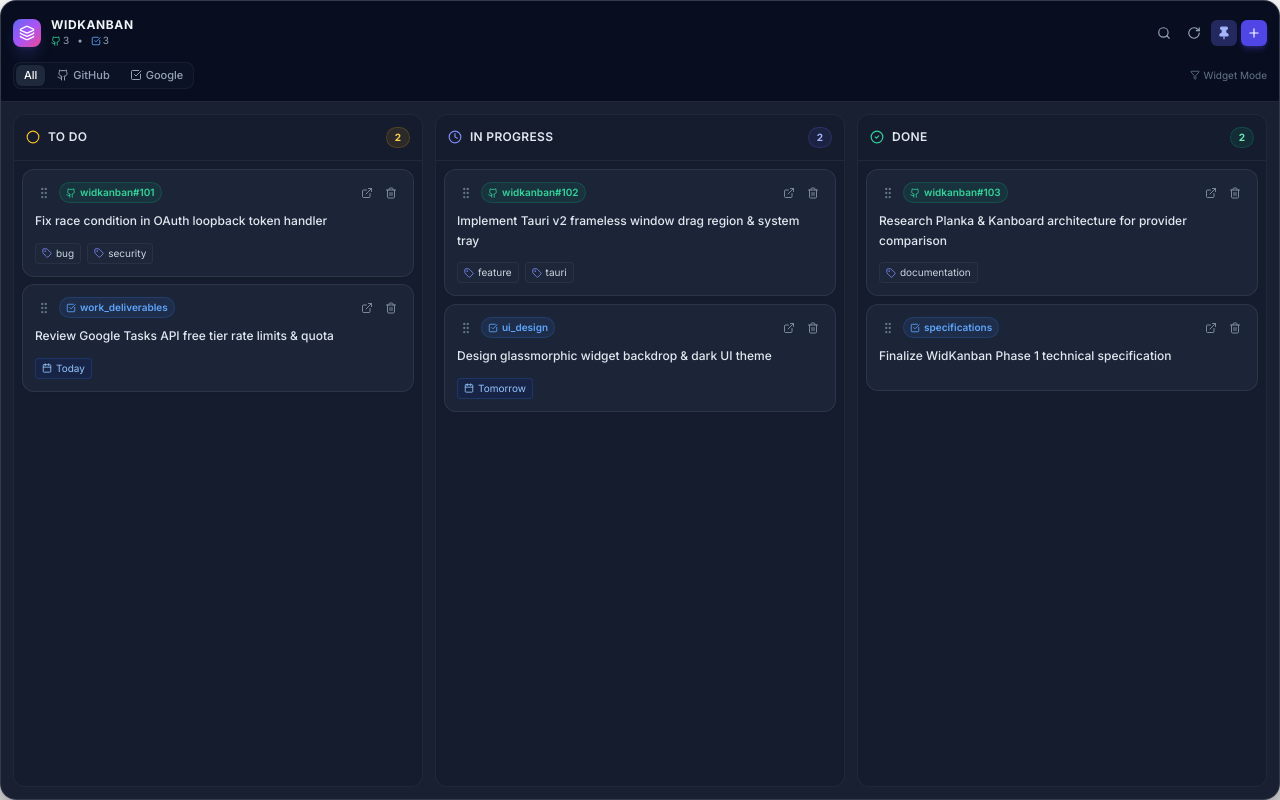
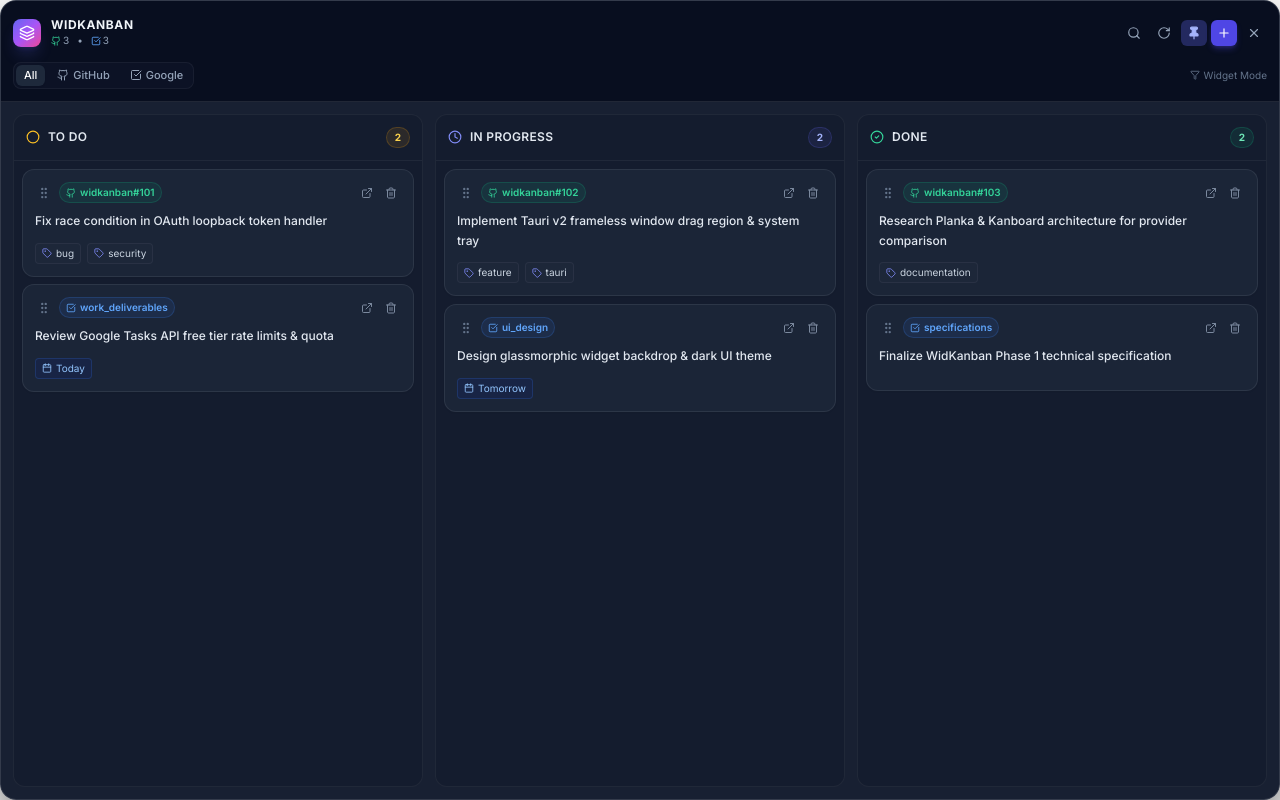
Before and after one commit to Dowiw/widkanban, a React (Vite) app: page / in a window 1280 px wide. Built offline with nearby package versions, Linux system fonts and the light colour scheme.

Commit message:
feat: add X close button to widget header

```diff
--- a/src/components/Header.tsx
+++ b/src/components/Header.tsx
@@ -1,5 +1,6 @@
 import React, { useState } from 'react';
 import { useTaskStore } from '../store/useTaskStore';
+import { getCurrentWindow } from '@tauri-apps/api/window';
 import {
   Pin,
   RotateCw,
@@ -8,7 +9,8 @@ import {
   Filter,
   Github,
   CheckSquare,
-  Layers
+  Layers,
+  X
 } from 'lucide-react';
 
 export const Header: React.FC = () => {
@@ -34,6 +36,16 @@ export const Header: React.FC = () => {
     setIsRefreshing(true);
     refreshTasks();
     setTimeout(() => setIsRefreshing(false), 600);
+  };
+
+  const handleCloseWindow = async () => {
+    try {
+      const appWindow = getCurrentWindow();
+      await appWindow.hide();
+    } catch {
+      // Graceful fallback for browser preview mode
+      console.log('Running in browser preview mode; window hide ignored.');
+    }
   };
 
   return (
@@ -101,9 +113,18 @@ export const Header: React.FC = () => {
           <button
             onClick={() => setAddTaskOpen(true)}
             title="Add Mock Task"
-            className="p-1.5 rounded-md bg-indigo-600 hover:bg-indigo-500 text-white shadow-md shadow-indigo-600/30 transition-all ml-1"
+            className="p-1.5 rounded-md bg-indigo-600 hover:bg-indigo-500 text-white shadow-md shadow-indigo-600/30 transition-all ml-0.5"
           >
             <Plus className="h-3.5 w-3.5" />
+          </button>
+
+          {/* Close / Hide Window X Button */}
+          <button
+            onClick={handleCloseWindow}
+            title="Hide to System Tray"
+            className="p-1.5 rounded-md text-slate-400 hover:text-rose-400 hover:bg-rose-500/10 transition-colors ml-1"
+          >
+            <X className="h-3.5 w-3.5" />
           </button>
         </div>
       </div>
```
